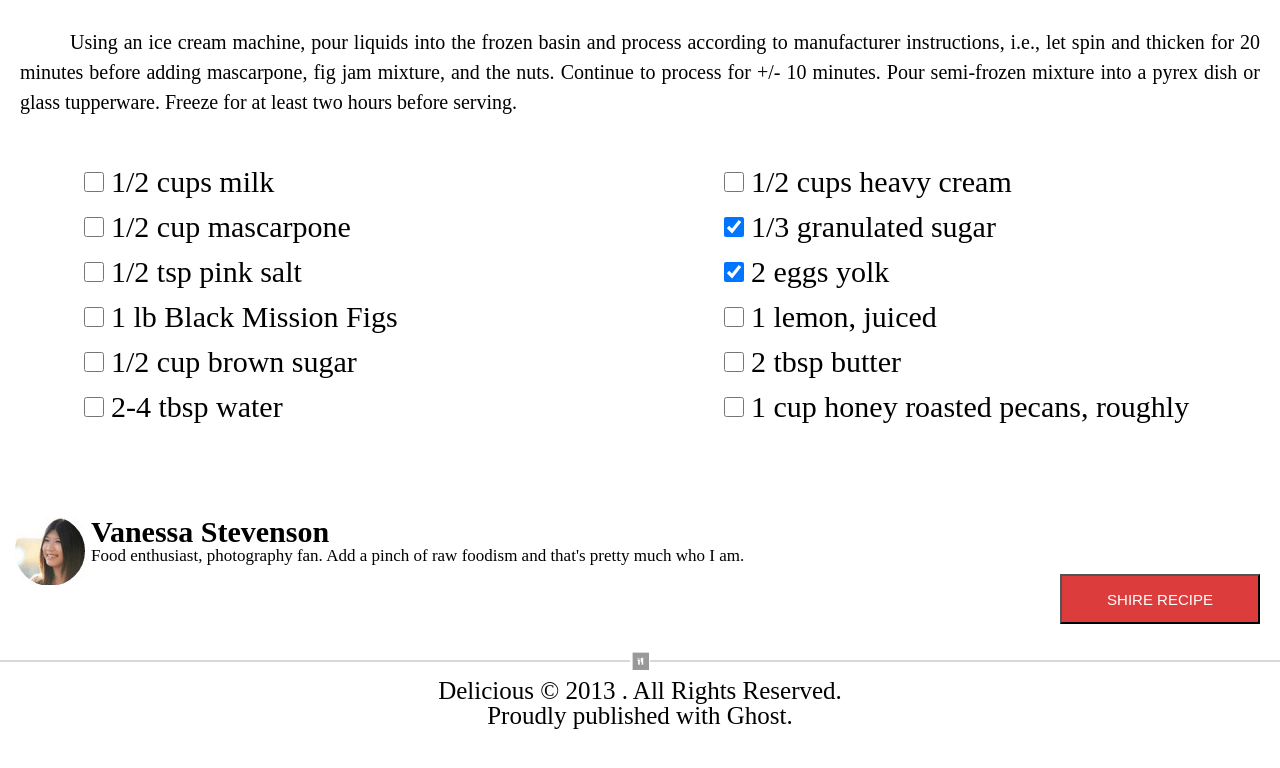
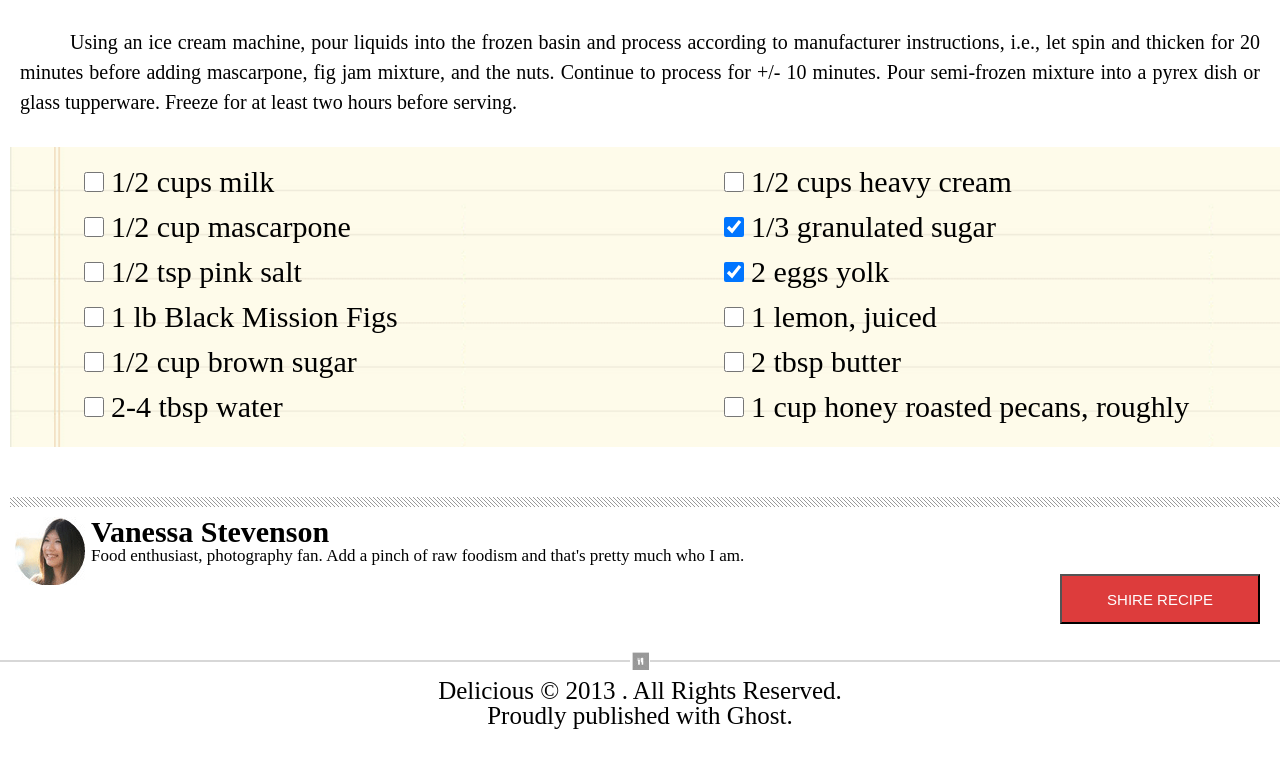
Before and after one commit to mohammadsilwadi/chocolate-pizza, a plain HTML site: page index.html in a window 1280 px wide. Shown: the part 956-1724 px from the top of the page. Drawn offline with Linux system fonts and the light colour scheme; a web font is replaced by a local one.

```diff
--- a/css/style.css
+++ b/css/style.css
@@ -57,7 +57,7 @@
   margin: 10px;
   width: 100%;
   height: 10px;
- background-image: url('../image/hr-img.png');
+ background-image: url('../img/hr-img.png');
 }
 .section1{
   width: 100%;
@@ -99,7 +99,7 @@
 .section3{
 
   margin: 10px;
-  background-image: url(../image/list-bg.png);
+  background-image: url(../img/list-bg.png);
   background-repeat: no-repeat;
   background-size: cover;
   width: 100%;
```
